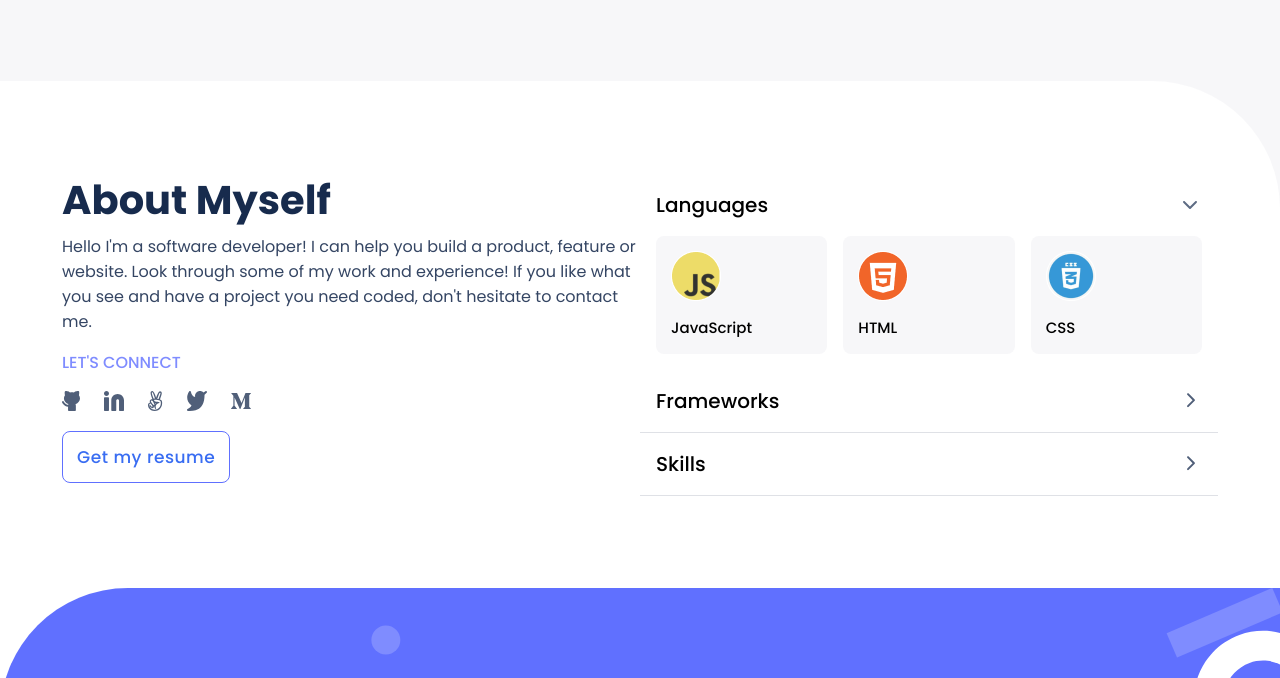
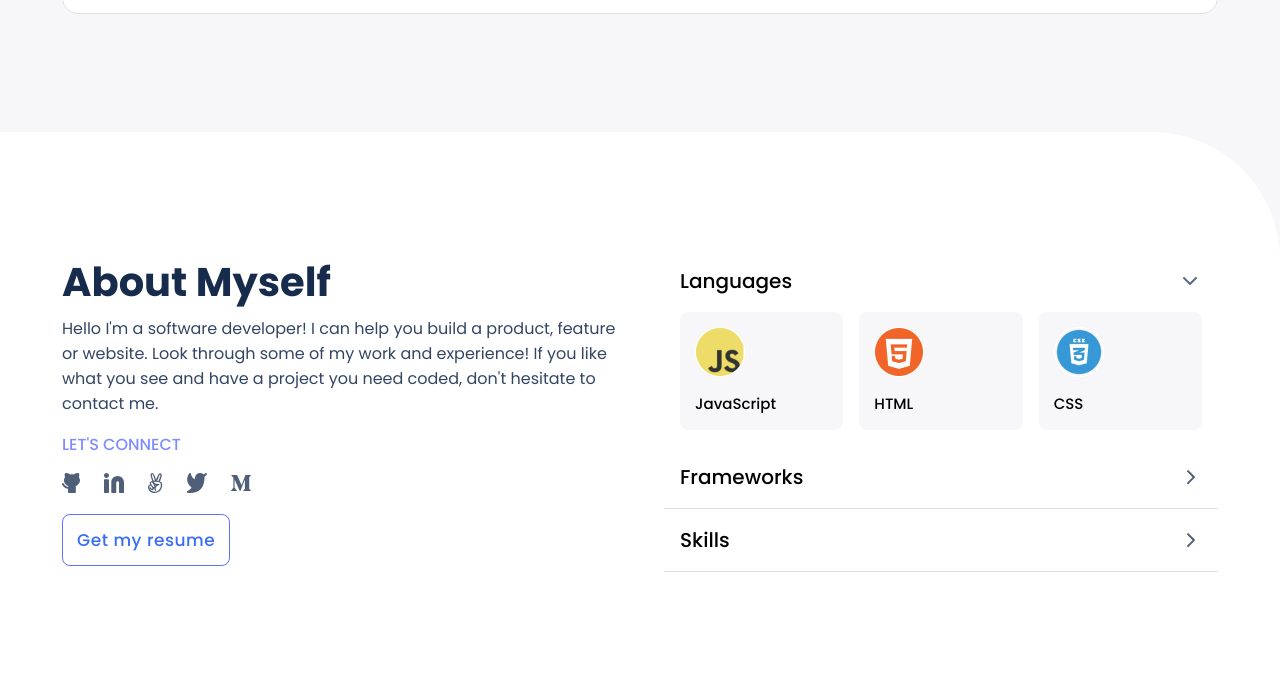
Before and after one commit to Rysth/Portfolio-Project, a website: page index.html in a window 1280 px wide. Shown: the part 3148-3826 px from the top of the page. Drawn offline with Linux system fonts and the light colour scheme.

Commit message:
Enhanced the code of the HTML&CSS documents.

```diff
--- a/css/style.css
+++ b/css/style.css
@@ -76,6 +76,10 @@ label {
 
 button {
   border: none;
+}
+
+ul {
+  list-style-type: none;
 }
 
 /* GENERAL STYLES */
@@ -217,7 +221,7 @@ button {
 /* 8- Padding/Margins */
 
 .padding-5 {
-	padding: calc(5em + 1vw) 0;
+  padding: calc(5em + 3vw) 0;
 }
 
 /* 9- Text Align */
@@ -379,6 +383,7 @@ button {
 .about {
   margin: 0 auto;
   max-width: 1156px;
+  gap: 3em;
 }
 
 .about__header {
@@ -408,6 +413,10 @@ button {
   border-radius: 8px;
   font-weight: 500;
   font-size: 15px;
+}
+
+.about__arrow {
+  cursor: pointer;
 }
 
 /* CONTACTS SECTION */
@@ -486,7 +495,6 @@ button {
   }
 
   .header__list {
-		list-style-type: none;
     gap: 2em;
   }
 
--- a/index.html
+++ b/index.html
@@ -240,11 +240,11 @@
 								<a href="https://github.com/Rysth" class="button button__primary">Get my resume</a>
 							</div>
 						</header>
-						<div class="about__categories grid--reversed">
+						<div class="about__categories">
 							<div class="about__category">
 								<header class="about__header flex-row justify-between align-center">
 									<h3 class="about__subtitle">Languages</h3>
-									<img src="images/icons/arrow-down.svg" alt="Arrow down icon" />
+									<img class="about__arrow" src="images/icons/arrow-down.svg" alt="Arrow down icon" />
 								</header>
 								<ul class="about__list grid grid-three-columns">
 									<li class="about__item">
@@ -264,14 +264,14 @@
 							<div class="about__category">
 								<header class="about__header flex-row justify-between align-center">
 									<h3 class="about__subtitle">Frameworks</h3>
-									<img src="images/icons/arrow-right.svg" alt="Arrow right icon" />
+									<img class="about__arrow" src="images/icons/arrow-right.svg" alt="Arrow right icon" />
 								</header>
 							</div>
 							<hr />
 							<div class="about__category">
 								<header class="about__header flex-row justify-between align-center">
 									<h3 class="about__subtitle">Skills</h3>
-									<img src="images/icons/arrow-right.svg" alt="Arrow right icon" />
+									<img class="about__arrow" src="images/icons/arrow-right.svg" alt="Arrow right icon" />
 								</header>
 							</div>
 							<hr />
```
Lines whose indentation alone changed are shown as unchanged.
